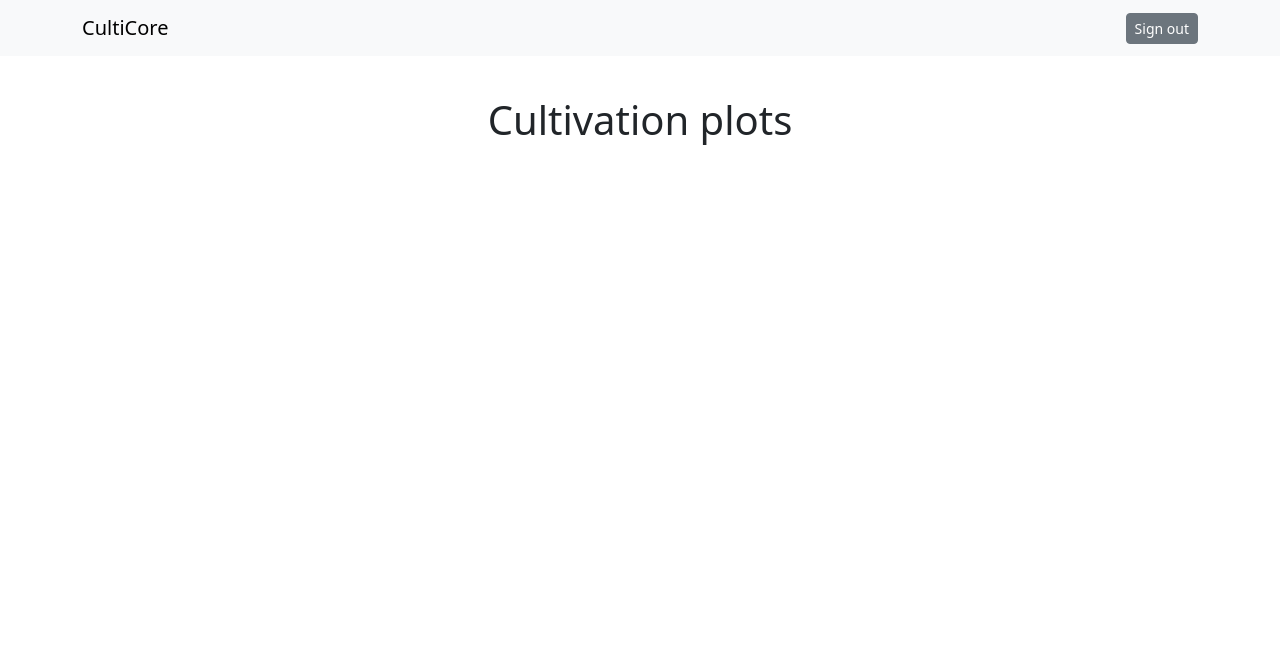
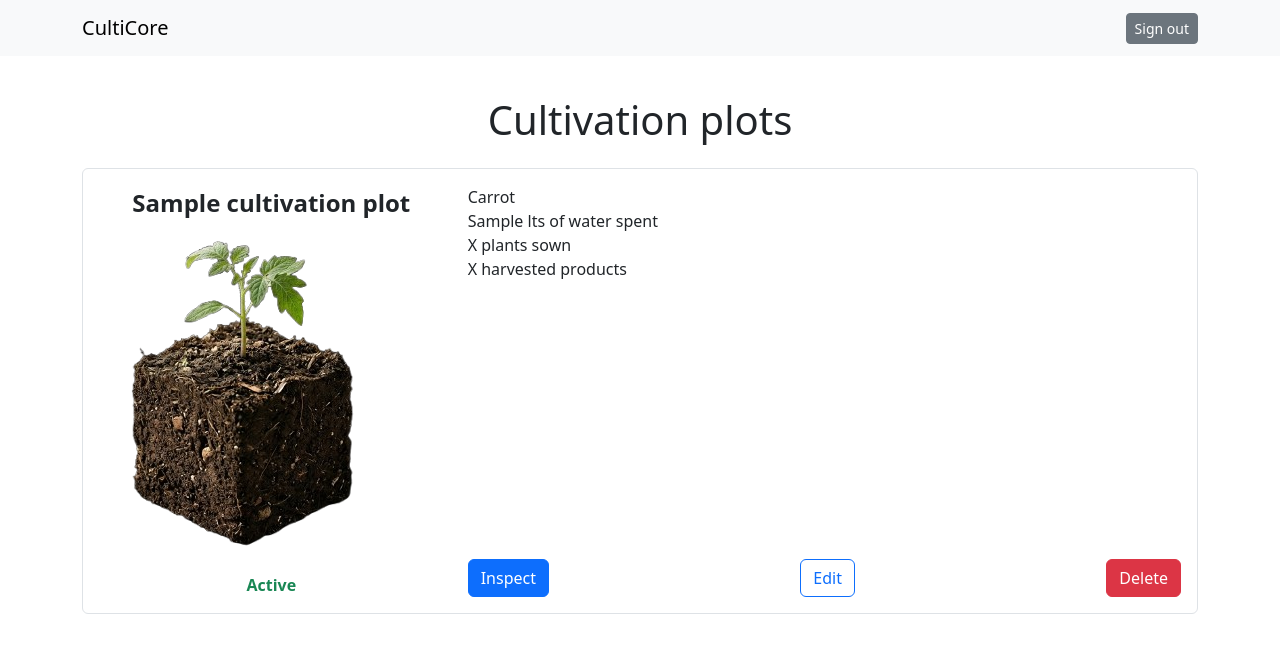
Before and after one commit to santiago-dev96/water-me, a Flask app: template flaskr/templates/cultivation_plots/index.html in a window 1280 px wide. Shown: the top 653 px of the page. Run offline with Flask 3, Linux system fonts and the light colour scheme; the visitor is signed in with stand-in values (Sample User, id 1); data comes from the database, SQL or seed files in the repository; the template is opened without the code that fills it: most values are stand-ins (such as "Sample title", 1, 10 or a date in 2020); some libraries are stand-ins or nearby versions.

Commit message:
Add listing of cultivation plot items

```diff
--- a/flaskr/templates/cultivation_plots/index.html
+++ b/flaskr/templates/cultivation_plots/index.html
@@ -14,14 +14,54 @@ Cultivation plots
 
   {% if not cultivation_plots or cultivation_plots|length == 0 %}
 
-    <p class="mb-4">It looks like there are no cultivation plots to show here.</p>
+  <p class="mb-4">It looks like there are no cultivation plots to show here.</p>
 
-    <div class="d-grid">
-      <a class="btn btn-primary" href="{{ url_for('cultivation_plots.new_cultivation_plot') }}">
-        Create a cultivation plot
-      </a>
+  <div class="d-grid">
+    <a class="btn btn-primary" href="{{ url_for('cultivation_plots.new_cultivation_plot') }}">
+      Create a cultivation plot
+    </a>
+  </div>
+
+  {% else %}
+
+  <div class="row row-cols-1">
+
+    {% for cultivation_plot in cultivation_plots %}
+
+    <div class="col border rounded p-3">
+      <div class="row">
+        {# An image of a cube that rotates #}
+        <div class="col-4">
+          <div class="fw-bold text-center fs-4">{{ cultivation_plot.name }}</div>
+
+          <img class="img-fluid my-1" src="{{ url_for('static', filename='plant_cube.png') }}" alt="A plant growing from the soil">
+
+          <div class="text-success fw-bold text-center fs-6">Active</div>
+        </div>
+
+        <div class="col-8 d-flex flex-column justify-content-between">
+          <div>
+            <div>Carrot</div>
+            <div>{{ cultivation_plot.water_spent }} lts of water spent</div>
+            <div>X plants sown</div>
+            <div>X harvested products</div>
+          </div>
+
+          {# The actions #}
+          <div class="d-flex justify-content-between">
+            <button class="btn btn-primary">Inspect</button>
+            <button class="btn btn-outline-primary">Edit</button>
+            <button class="btn btn-danger">Delete</button>
+          </div>
+        </div>
+
+      </div>
     </div>
+
+    {% endfor %}
+
   </div>
+
 
   {% endif %}
 
```
